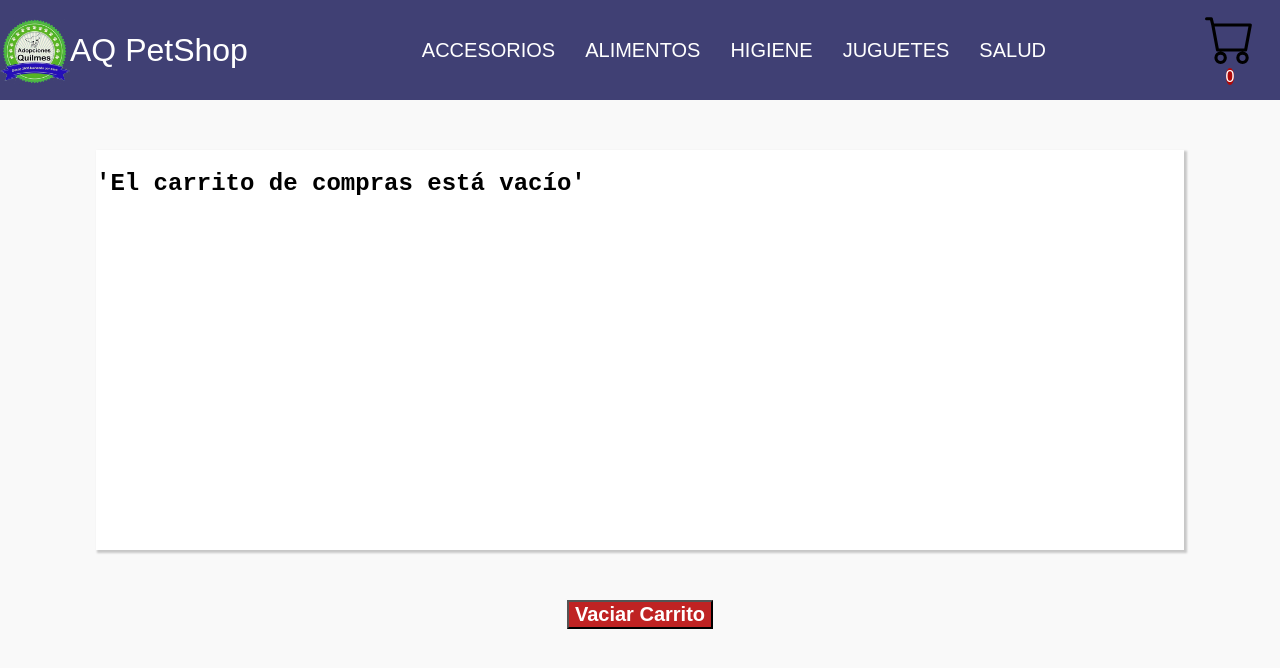
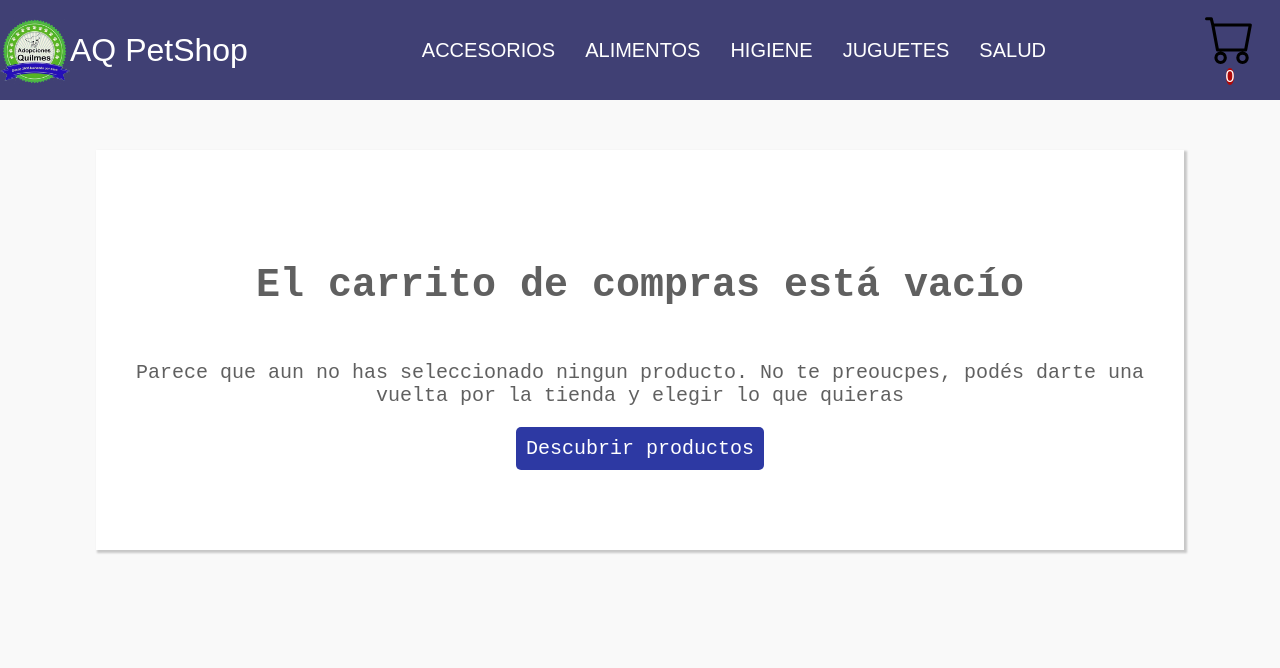
Before and after one commit to a-tello/PetShop-React-Tello, a React (Create React App) app: page /cart in a window 1280 px wide. Shown: the top 668 px of the page. Built offline with nearby package versions, Linux system fonts and the light colour scheme; a small style sheet from the web is missing; a web font is replaced by a local one.

Commit message:
Agrego react-spinners

```diff
--- a/src/components/Cart/Cart.js
+++ b/src/components/Cart/Cart.js
@@ -1,4 +1,5 @@
-import { useContext, useState } from "react"
+import { useContext,  } from "react"
+import { Link } from "react-router-dom"
 import { context } from "../CartContext/CartProvider"
 import OrderForm from "../OrderForm/OrderForm"
 import './cart.css'
@@ -17,7 +18,6 @@ const Cart = () => {
     } */
 
     return(
-        <>
         <div className='cart-container'>
             {cart.length
             ? <div>
@@ -35,13 +35,17 @@ const Cart = () => {
                 )}
                     <span>Total: {total}</span>
                     <OrderForm/>
+                    <button className='clearButton' onClick={clear}>Vaciar Carrito</button>
                 </div>
 
 
-                : <h2>'El carrito de compras está vacío'</h2>}
+            : <div className='empty-cart'>
+                    <h2 className='empty-cart-title'>El carrito de compras está vacío</h2>
+                    <p className='empty-cart-description'>Parece que aun no has seleccionado ningun producto. No te preoucpes, podés darte una vuelta por la tienda y elegir lo que quieras</p>
+                    <Link className='empty-cart-button' to='/'>Descubrir productos</Link>
+                </div>}
+
         </div>
-            <button className='clearButton' onClick={clear}>Vaciar Carrito</button>
-        </>
     )
 }
 export default Cart
--- a/src/components/Cart/cart.css
+++ b/src/components/Cart/cart.css
@@ -3,8 +3,8 @@
     min-height: 50%;
     background-color: rgb(255, 255, 255);
     display: flex;
-    justify-content: start  ;
     margin: 50px auto;
+    justify-content: center;
     box-shadow: 2px 2px 2px 1px rgba(0, 0, 0, 0.2);
 }
 
@@ -60,3 +60,27 @@
 .saleInfo {
     width: 50%;
 }
+
+.empty-cart {
+    display: flex;
+    flex-direction: column;
+    align-items: center;
+    justify-content:center;
+}
+
+.empty-cart-title {
+    font-size: 40px;
+    color: rgb(96, 96, 96);
+}
+
+.empty-cart-description {
+    font-size: 20px;
+    color: rgb(96, 96, 96);
+}
+
+.empty-cart-button {
+    background-color: rgb(45, 57, 163);
+    padding: 10px;
+    font-size: 20px;
+    border-radius: 5px;
+}
--- a/src/components/ItemDetailContainer/ItemDetailContainer.js
+++ b/src/components/ItemDetailContainer/ItemDetailContainer.js
@@ -1,12 +1,14 @@
 import { getDoc, doc } from "firebase/firestore"
 import { useEffect, useState } from "react"
 import { useParams } from "react-router-dom"
+import { PulseLoader } from "react-spinners"
 import { productsCollection } from "../../firebase-config"
 import ItemDetail from '../itemDetail/ItemDetail'
 import './itemDetailContainer.css'
 
 const ItemDetailContainer = () => {
     const [product, setProduct] = useState({})
+    const [loading, setLoading] = useState(true);
     const { productId } = useParams()
 
     useEffect(() => {
@@ -17,21 +19,18 @@ const ItemDetailContainer = () => {
             getDoc(selectedProduct)
                 .then((response) => {
                     setProduct(response.data())
+                    setLoading(false)
                 })
 
-
-            /* fetch('/data.json')
-                .then((response) => response.json())
-                .then((data) => {
-                    const productSelected = data.find((prod) => prod.id === productId)
-                    setProduct(productSelected)}) */
-        },0)
-    },[])
+        },2000)
+    },[productId])
 
 
     return (
         <div className='container-item-detail'>
-            <ItemDetail product={product} id={productId} />
+            {loading
+            ? <PulseLoader size={50} color="#2b4fbe" />
+            : <ItemDetail product={product} id={productId} />}
         </div>
     )
 
--- a/src/components/ItemDetailContainer/itemDetailContainer.css
+++ b/src/components/ItemDetailContainer/itemDetailContainer.css
@@ -1,5 +1,8 @@
 .container-item-detail {
-    width: 100vw;
-    height: 100vh;
+    width: 100%;
+    height: 80%;
+    display: flex;
+    justify-content: center;
+    align-items: center;
 
 }
--- a/src/components/ItemsListContainer/ItemListContainer.css
+++ b/src/components/ItemsListContainer/ItemListContainer.css
@@ -1,4 +1,17 @@
 .itemContainer {
     font-size: 30px;
     padding: 15px;
+    display: flex;
 }
+
+.item-list-container {
+    width: 100%;
+    height: 100%;
+    display: flex;
+    flex-direction: column;
+    align-items: center;
+}
+
+.loader {
+    margin: 200px auto;
+}
--- a/src/components/ItemsListContainer/ItemListcontainer.js
+++ b/src/components/ItemsListContainer/ItemListcontainer.js
@@ -4,11 +4,13 @@ import { useEffect, useState } from 'react'
 import { useParams } from 'react-router-dom'
 import { getDocs, query, where } from 'firebase/firestore'
 import { productsCollection } from '../../firebase-config'
+import { HashLoader } from "react-spinners"
 
 
 
 const ItemListContainer = ({greeting}) => {
 
+    const [loading, setLoading] = useState(true)
     const [products, setProducts] = useState([])
     const { categoryName } = useParams()
 
@@ -16,6 +18,7 @@ const ItemListContainer = ({greeting}) => {
 
 
     useEffect(() => {
+        setLoading(true)
         setTimeout(() => {
             const filteredProducts = query(productsCollection, where('category','==', categoryName || ''))
             const productsSelection = categoryName ? filteredProducts : productsCollection
@@ -28,28 +31,20 @@ const ItemListContainer = ({greeting}) => {
                         return productInfo
                     })
                     setProducts(productsList)
+                    setLoading(false)
                 })
 
-                /* fetch('/data.json')
-                .then((response) => response.json())
-                .then((data) => {
-
-                    const filterProdcuts = data.filter((product) => product.category === categoryName)
-
-                    setProducts(productList)
-                    console.log(productList);}) */
-
-
-
-        },0)
+        },2000)
     },[categoryName])
 
 
     return (
-        <>
+        <div className='item-list-container'>
             <div className='itemContainer'>{greeting}</div>
-            <ItemList products={products}/>
-        </>
+            {loading
+            ? <HashLoader className='loader' color="#36d7b7" />
+            : <ItemList products={products}/>}
+        </div>
     )
 }
 
```
Lines whose indentation alone changed are shown as unchanged.
